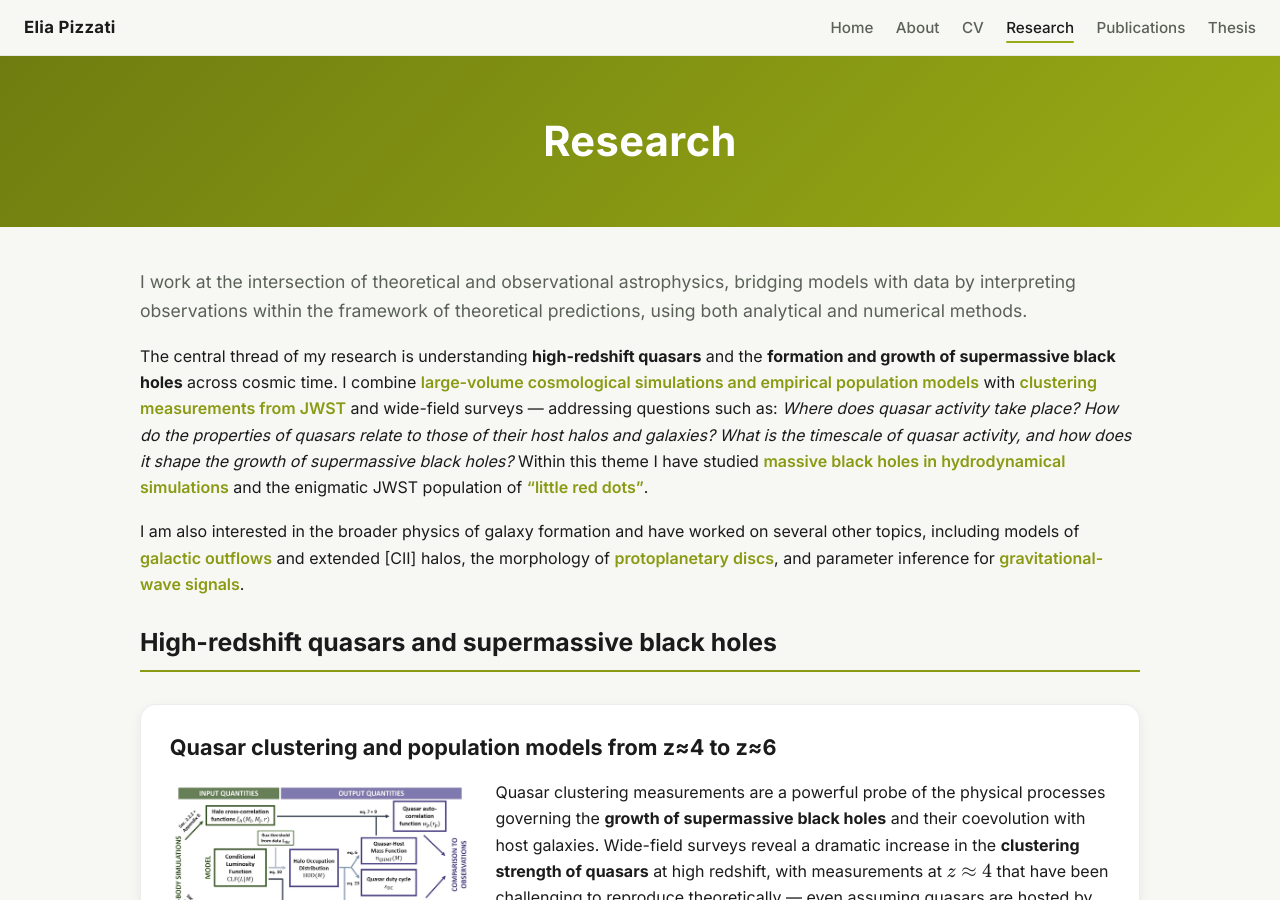
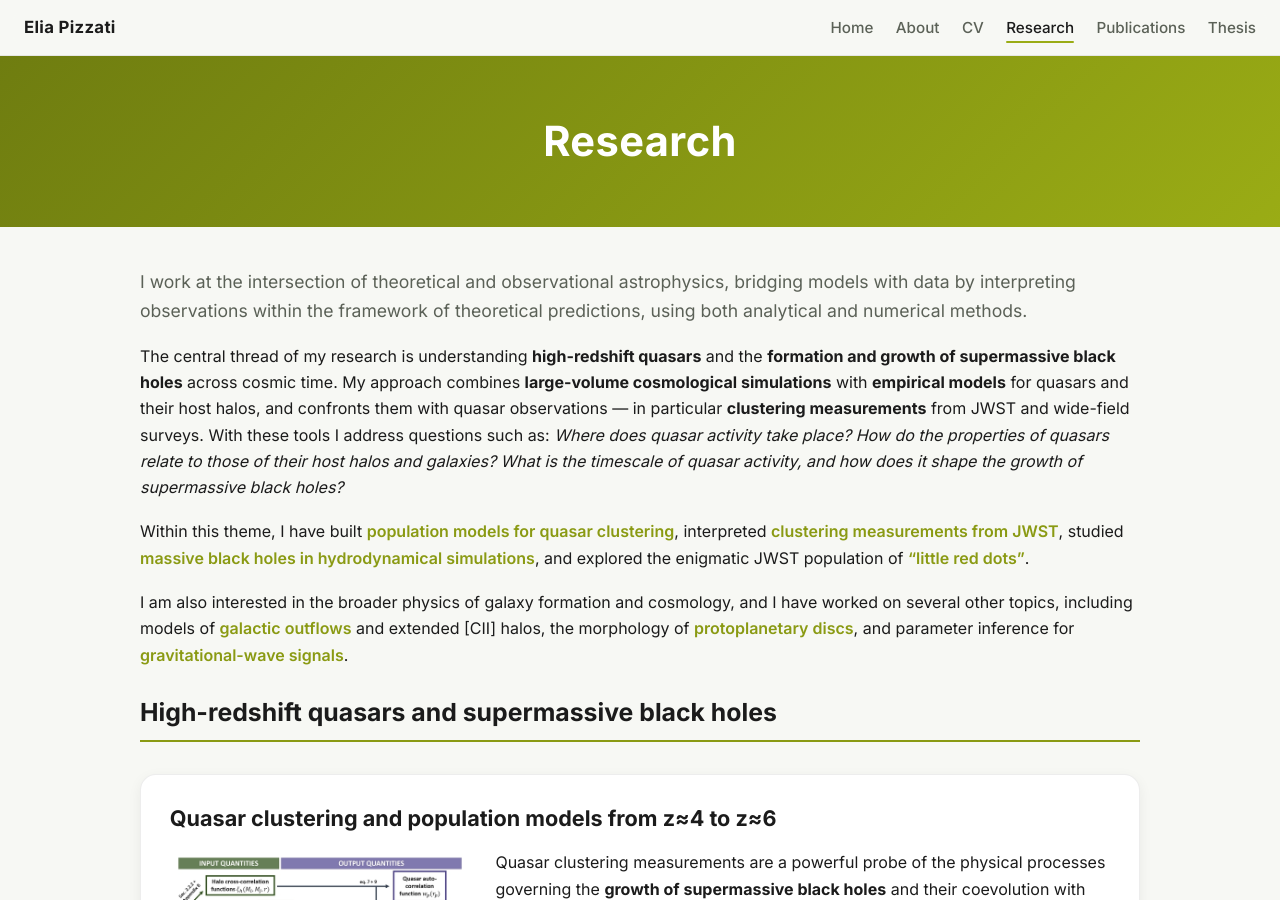
Before and after one commit to eliapizzati/eliapizzati.github.io, a Jekyll site: the page built from research.html, in a window 1280 px wide and 900 px high. Built offline with Jekyll 4.4.1, drawn with Linux system fonts in a browser that asks for light colours.

Commit message:
Research: rewrite intro more linearly; fix dead anchor
Co-Authored-By: Claude Opus 4.8 (1M context) <noreply@anthropic.com>

```diff
--- a/research.html
+++ b/research.html
@@ -15,22 +15,28 @@ description: Research by Elia Pizzati on high-redshift quasars, supermassive bla
 			with data by interpreting observations within the framework of theoretical predictions,
 			using both analytical and numerical methods.
 		</p>
+		<!-- Add something about Bayesian methods, inference, ML, etc -->
 
-		<p>
+				<p>
 			The central thread of my research is understanding <b>high-redshift quasars</b> and the
-			<b>formation and growth of supermassive black holes</b> across cosmic time. I combine
-			<a href="#clustering">large-volume cosmological simulations and empirical population models</a>
-			with <a href="#jwst_clustering">clustering measurements from JWST</a> and wide-field surveys
-			&mdash; addressing questions such as: <i>Where
-			does quasar activity take place? How do the properties of quasars relate to those of their host
-			halos and galaxies? What is the timescale of quasar activity, and how does it shape the growth of
-			supermassive black holes?</i> Within this theme I have studied
-			<a href="#simulations">massive black holes in hydrodynamical simulations</a> and the enigmatic
-			JWST population of <a href="#lrd">&ldquo;little red dots&rdquo;</a>.
+			<b>formation and growth of supermassive black holes</b> across cosmic time. My approach combines
+			<b>large-volume cosmological simulations</b> with <b>empirical models</b> for quasars and their host
+			halos, and confronts them with quasar observations &mdash; in particular <b>clustering measurements</b>
+			from JWST and wide-field surveys. With these tools I address questions such as: <i>Where does quasar
+			activity take place? How do the properties of quasars relate to those of their host halos and galaxies?
+			What is the timescale of quasar activity, and how does it shape the growth of supermassive black
+			holes?</i>
 		</p>
 
 		<p>
-			I am also interested in the broader physics of galaxy formation and have worked on several
+			Within this theme, I have built <a href="#clustering">population models for quasar clustering</a>,
+			interpreted <a href="#jwst_clustering">clustering measurements from JWST</a>, studied
+			<a href="#simulations">massive black holes in hydrodynamical simulations</a>, and explored the
+			enigmatic JWST population of <a href="#lrd">&ldquo;little red dots&rdquo;</a>.
+		</p>
+
+		<p>
+			I am also interested in the broader physics of galaxy formation and cosmology, and I have worked on several
 			other topics, including models of <a href="#outflows">galactic outflows</a> and extended [CII]
 			halos, the morphology of <a href="#discs">protoplanetary discs</a>, and parameter inference for
 			<a href="#grav_waves">gravitational-wave signals</a>.
```
